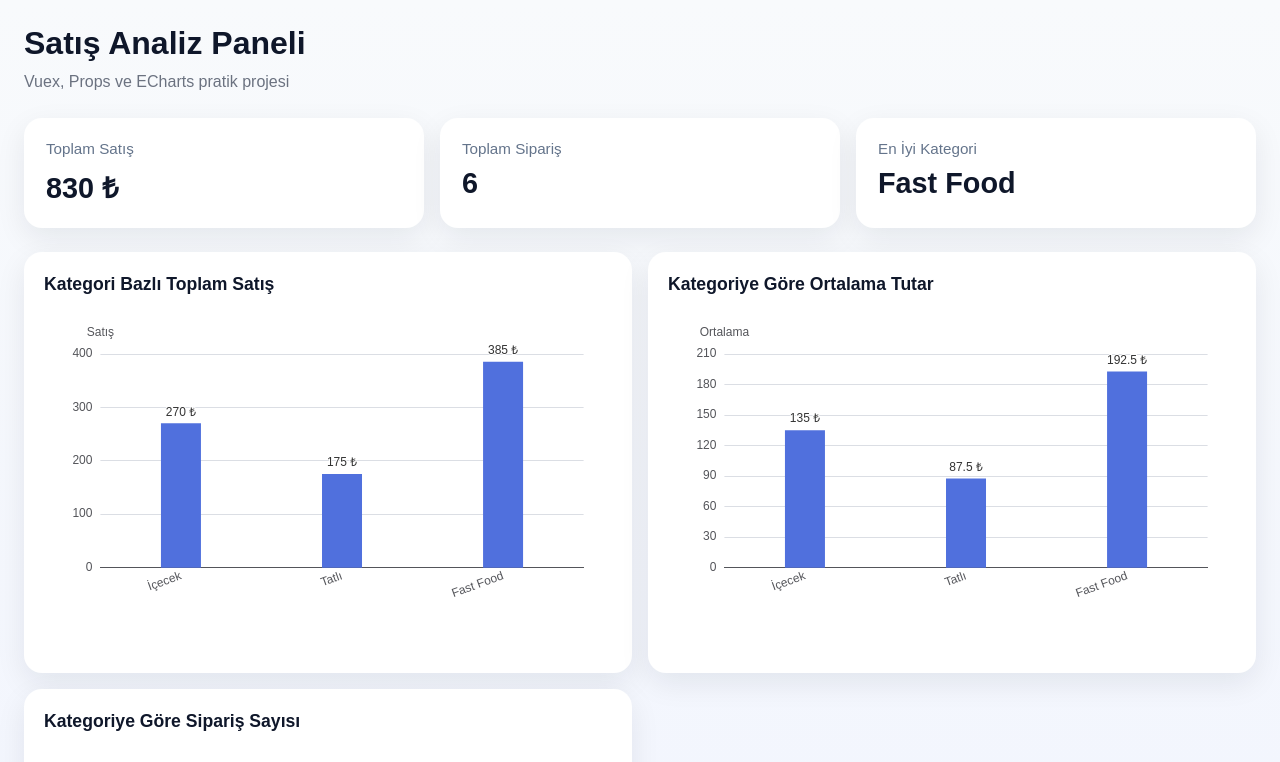
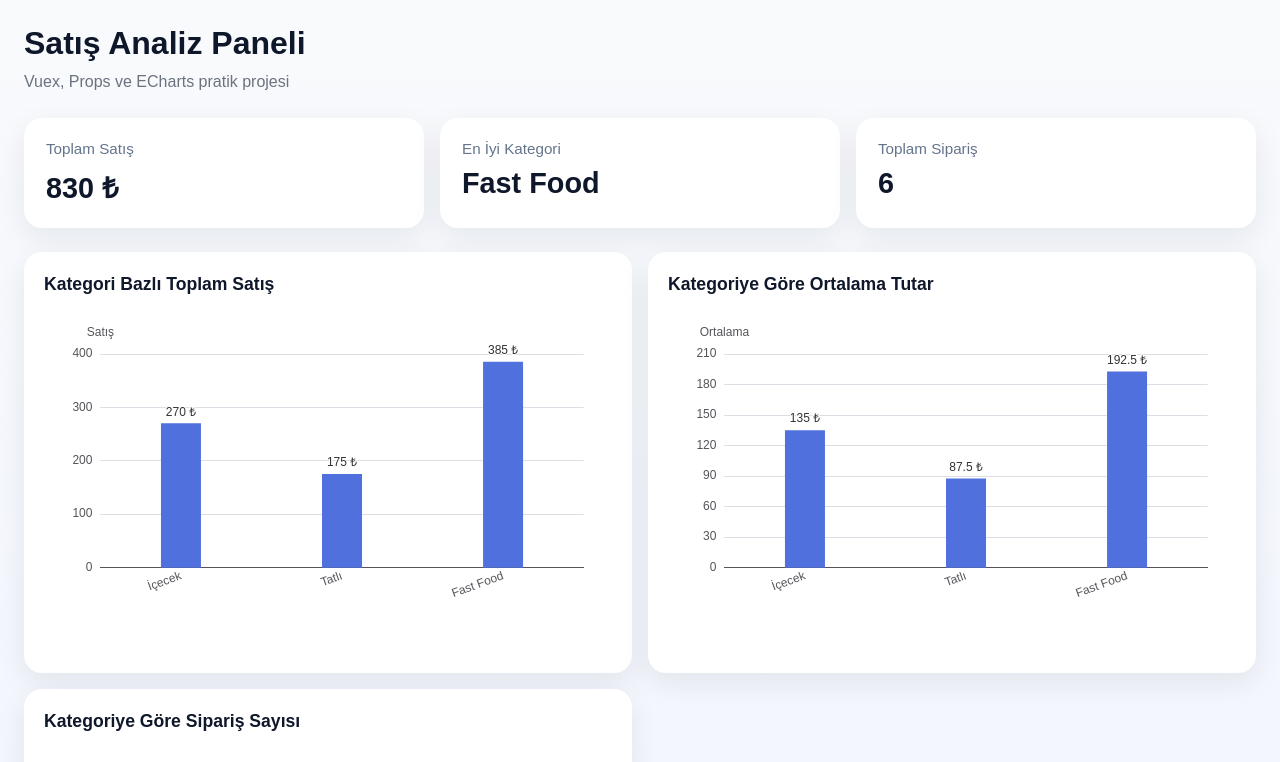
Before and after one commit to ilaydaakabaa/dashboard-git, a Vue app: page / in a window 1280 px wide. Shown: the top 762 px of the page. Built offline with nearby package versions, Linux system fonts and the light colour scheme.

Commit message:
total orders eklendi

```diff
--- a/src/pages/DashboardPage.vue
+++ b/src/pages/DashboardPage.vue
@@ -11,8 +11,9 @@
 
     <div class="stats-grid">
       <StatCard title="Toplam Satış" :value="`${totalSales} ₺`" />
+
+      <StatCard title="En İyi Kategori" :value="bestCategory" />
       <StatCard title="Toplam Sipariş" :value="totalOrders" />
-      <StatCard title="En İyi Kategori" :value="bestCategory" />
     </div>
 
     <!-- <div class="charts-grid">
```
